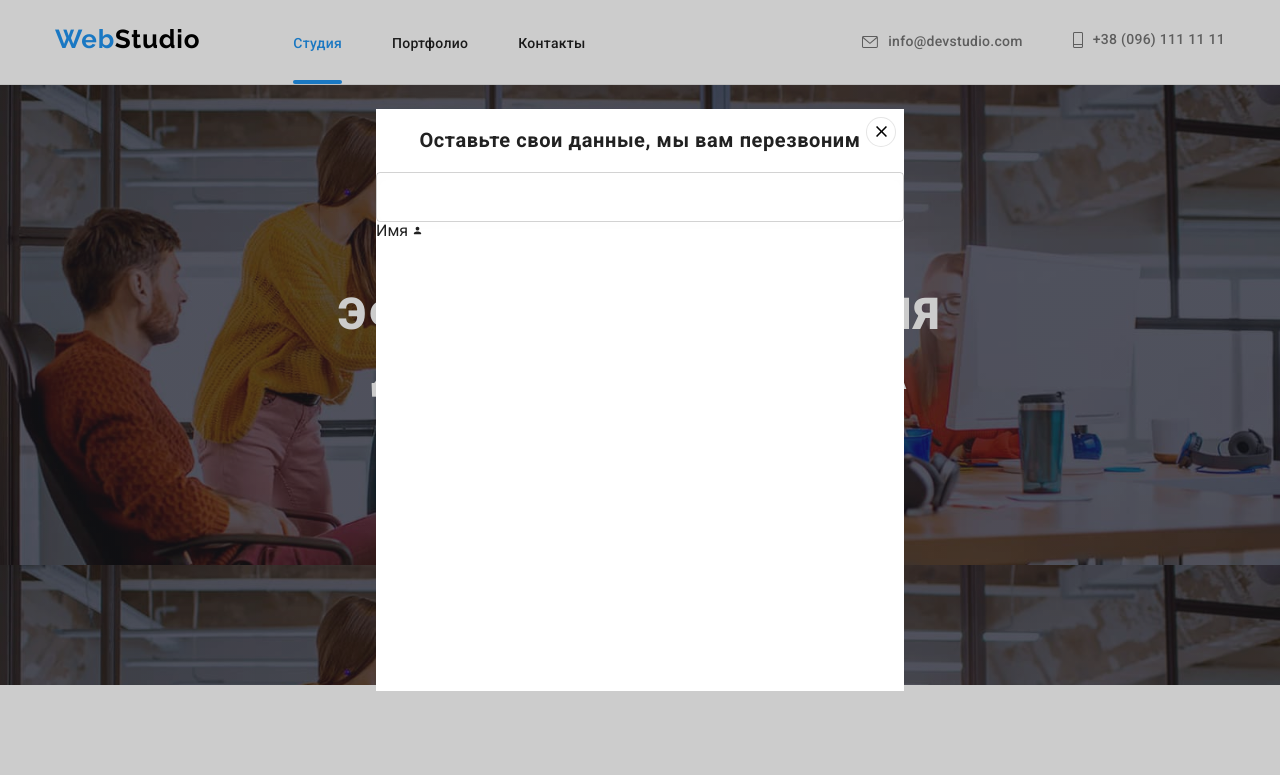
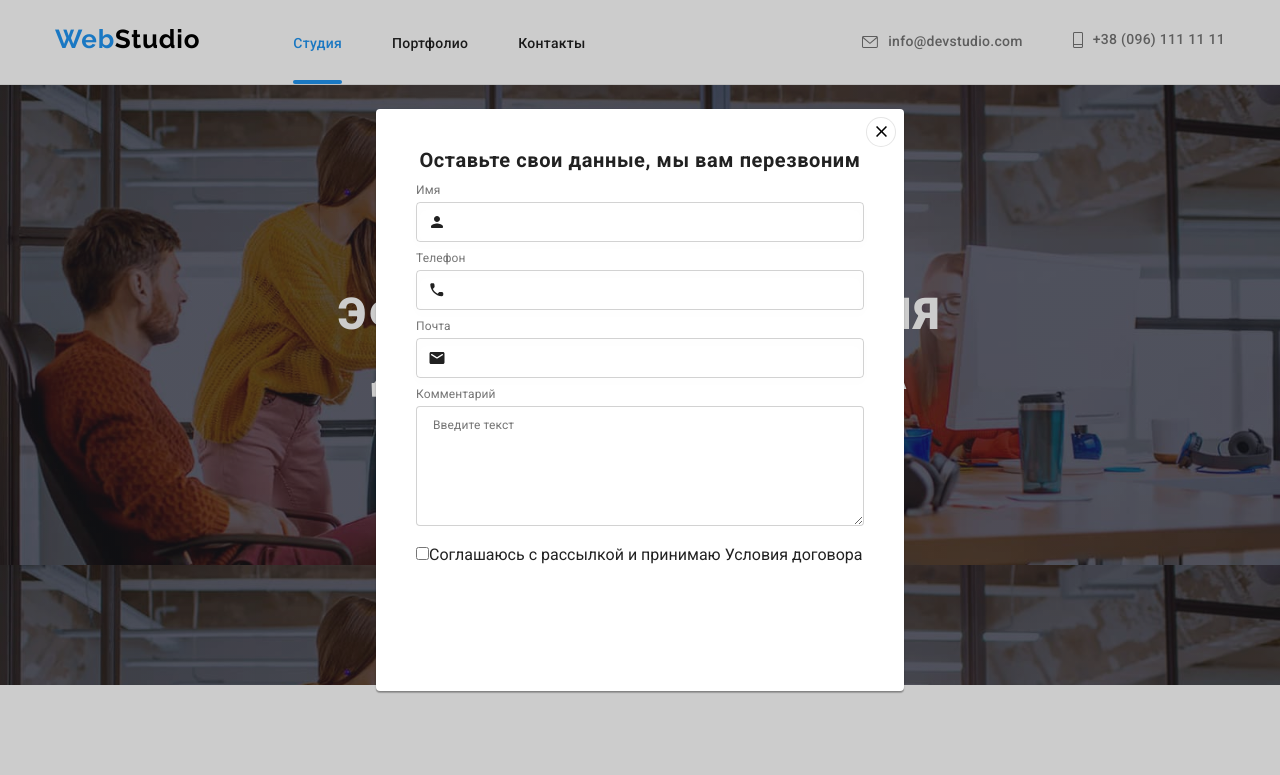
Before and after one commit to innawonder/goit-markup-hw-06, a plain HTML site: page index.html in a window 1280 px wide. Both pictures are taken after a click on the button "Заказать услугу>". Shown: the top 775 px of the page. Drawn offline with nearby package versions, Linux system fonts and the light colour scheme.

Commit message:
before checkbox

```diff
--- a/CSS/styles.css
+++ b/CSS/styles.css
@@ -35,6 +35,8 @@
   --overlay-portfolio: rgba(33, 150, 243, 0.9);
   --modal-color: rgba(0, 0, 0, 0.2);
   --form-border-color: rgba(255, 255, 255, 0.3);
+  --form-modal-border-color: rgba(33, 33, 33, 0.2);
+  --modal-comment-text: rgba(117, 117, 117, 0.5);
 }
 
 /* HEADER */
@@ -859,12 +861,16 @@ section {
   position: absolute;
   top: 50%;
   left: 50%;
+  padding: 40px;
   transform: translate(-50%, -50%);
 
   min-height: 582px;
   min-width: 528px;
 
   background-color: var(--primary-background);
+  box-shadow: 0px 1px 3px rgba(0, 0, 0, 0.12), 0px 1px 1px rgba(0, 0, 0, 0.14),
+    0px 2px 1px rgba(0, 0, 0, 0.2);
+  border-radius: 4px;
 
   transition: transform 250ms var(--timing-function);
 }
@@ -901,12 +907,11 @@ section {
 .close:focus .icon {
   fill: var(--accent-color);
 }
-.modal-form-field {
-  position: relative;
-  margin-bottom: 10px;
-}
 
-.form-text {
+.form-title {
+  padding: 0px;
+  margin: 0px;
+  margin-bottom: 12px;
   color: var(--primary-text-color);
   font-weight: 700;
   font-size: 20px;
@@ -915,13 +920,69 @@ section {
   letter-spacing: 0.03em;
 }
 
-.form-input {
+.info-form-field {
+  display: block;
+  margin-bottom: 10px;
+}
+
+.info-form-field .form-label,
+.comment-form-field .form-label {
+  display: block;
+  margin-bottom: 4px;
+  font-weight: 400;
+  font-size: 12px;
+  line-height: 1.16;
+  letter-spacing: 0.01em;
+
+  color: var(--secondary-text-color);
+}
+
+.input-area {
+  position: relative;
+}
+
+.input-area .form-input {
   width: 100%;
   margin: 0;
   padding: 0;
-  padding-left: 40px;
-  padding-right: 40px;
-
-  border: 1px solid rgba(33, 33, 33, 0.2);
+  height: 40px;
+  padding-left: 42px;
+  font: inherit;
+  border: 1px solid var(--form-modal-border-color);
   border-radius: 4px;
 }
+
+.input-area .icon {
+  fill: var(--primary-text-color);
+  position: absolute;
+  width: 18px;
+  height: 18px;
+  top: 11px;
+  left: 12px;
+  align-items: center;
+  justify-content: center;
+}
+
+.comment-form-field {
+  display: flex;
+  flex-direction: column;
+  margin-bottom: 20px;
+}
+
+.comment-text {
+  height: 120px;
+  padding: 12px 16px;
+  border: 1px solid var(--form-modal-border-color);
+  box-sizing: border-box;
+  border-radius: 4px;
+
+  font-weight: 400;
+  font-size: 12px;
+  line-height: 1.16;
+  letter-spacing: 0.01em;
+
+  color: var(--modal-comment-text);
+}
+
+.checkbox {
+}
--- a/index.html
+++ b/index.html
@@ -370,22 +370,48 @@
                     <use href="./images/sprite.svg#icon-close"></use>
                 </svg>
             </button>
+                <p class="form-title">Оставьте свои данные, мы вам перезвоним</p>
+                <form class="modal-form">
+                    <label class="info-form-field">
+                        <span class="form-label">Имя</span>
+                        <div class="input-area">
+                            <input type="text" class="form-input" name="name"/>
+                            <svg class="icon" width="18" height="18">
+                                <use href="./images/sprite.svg#icon-person-form"></use>
+                            </svg>
+                        </div>
+                    </label>
+                    <label class="info-form-field">
+                        <span class="form-label">Телефон</span>
+                        <div class="input-area">
+                            <input type="tel" class="form-input" name="name"/>
+                            <svg class="icon" width="18" height="18">
+                                <use href="./images/sprite.svg#icon-phone-form"></use>
+                            </svg>
+                        </div>
+                    </label>
+                    <label class="info-form-field">
+                        <span class="form-label">Почта</span>
+                        <div class="input-area">
+                            <input type="email" class="form-input" name="name"/>
+                            <svg class="icon" width="18" height="18">
+                                <use href="./images/sprite.svg#icon-email-form"></use>
+                            </svg>
+                        </div>
+                    </label>
+                    <label class="comment-form-field">
+                        <span class="form-label">Комментарий</span>
+                        <textarea class="comment-text"
+                        name="comment" rows="10" cols="45" placeholder="Введите текст"></textarea>
+                    </label
 
-            <div class="modal-form-field">
-                <p class="form-text">Оставьте свои данные, мы вам перезвоним</p>
-                <label>
-                    <input type="text" class="form-input" name="name">
-                    <span class="form-label">Имя</span>
-                    <svg class="icon" width="30" height="30">
-                        <use href="./images/sprite.svg#icon-person-form"></use>
-                    </svg>
-
-                </label>
+                    <label class="checkbox-field">
+                        <input class="checkbox" type="checkbox" name="topic" value="">Соглашаюсь с рассылкой и принимаю Условия договора
+                    </label>
 
 
-            </div>
 
-
+                </form>
         </div>
     </div>
     <script src="./js/modal.js"></script>
```
